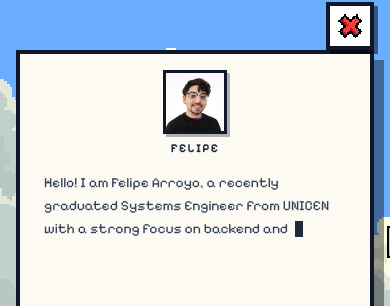
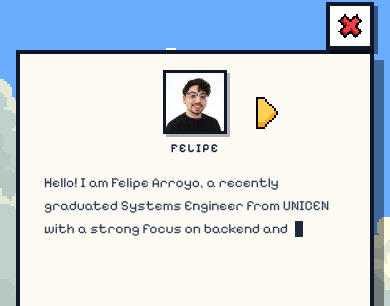
Before and after one commit to feliarroyo/portfolio, a Next.js app: page / in a window 390 px wide. Both pictures are taken after a click on the button 93 px from the left and 728 px from the top of the page. Shown: the part 140-446 px from the top of the page. Built offline with nearby package versions, Linux system fonts and the light colour scheme.

Commit message:
fix: move about me arrows on mobile

```diff
--- a/app/components/AboutMeOverlay.tsx
+++ b/app/components/AboutMeOverlay.tsx
@@ -152,23 +152,23 @@ function AboutDialogContent({
         ariaLabel="Close About Me"
       />
 
-      {/* Left Arrow Zone */}
+      {/* Desktop Left Arrow Zone */}
       {canGoPrev && (
         <button
           onClick={handlePrevPage}
           aria-label="Previous Page"
-          className="absolute -left-10 sm:-left-16 top-1/2 -translate-y-1/2 w-8 h-8 sm:w-10 sm:h-10 z-20 hover:scale-180 transition-transform cursor-pointer"
+          className="hidden sm:block absolute -left-10 sm:-left-16 top-1/2 -translate-y-1/2 w-8 h-8 sm:w-10 sm:h-10 z-20 hover:scale-110 transition-transform cursor-pointer"
         >
           <div className="w-full h-full arrow-sprite scale-x-[-1]" />
         </button>
       )}
 
-      {/* Right Arrow Zone */}
+      {/* Desktop Right Arrow Zone */}
       {canGoNext && (
         <button
           onClick={handleNextPage}
           aria-label="Next Page"
-          className="absolute -right-10 sm:-right-16 top-1/2 -translate-y-1/2 w-8 h-8 sm:w-10 sm:h-10 z-20 hover:scale-180 transition-transform cursor-pointer"
+          className="hidden sm:block absolute -right-10 sm:-right-16 top-1/2 -translate-y-1/2 w-8 h-8 sm:w-10 sm:h-10 z-20 hover:scale-110 transition-transform cursor-pointer"
         >
           <div className="w-full h-full arrow-sprite" />
         </button>
@@ -181,8 +181,25 @@ function AboutDialogContent({
       >
         {/* Main Content Area */}
         <div className="flex flex-col sm:flex-row items-center sm:items-start gap-4 sm:gap-5 grow overflow-hidden h-full">
-          {/* Avatar Frame & Name */}
-          <div className="shrink-0 flex flex-col items-center">
+
+          {/* Avatar Frame, Name & Mobile Arrows */}
+          <div className="shrink-0 flex flex-row sm:flex-col items-center justify-center gap-6 sm:gap-0 w-full sm:w-auto">
+
+            {/* Mobile Left Arrow */}
+            {canGoPrev ? (
+              <button
+                onClick={handlePrevPage}
+                aria-label="Previous Page"
+                className="sm:hidden w-8 h-8 z-20 hover:scale-110 transition-transform cursor-pointer"
+              >
+                <div className="w-full h-full arrow-sprite scale-x-[-1]" />
+              </button>
+            ) : (
+              <div className="sm:hidden w-8 h-8" /> /* Spacing placeholder to keep Avatar centered */
+            )}
+
+            {/* Avatar Box */}
+            <div className="flex flex-col items-center">
               <div className="relative w-16 h-16 sm:w-20 sm:h-20 border-3 border-slate-900 dark:border-slate-400 bg-amber-100 dark:bg-slate-800 shadow-[3px_3px_0px_0px_rgba(0,0,0,0.3)] overflow-hidden">
                 <Image
                   src="/images/profile.png"
@@ -196,6 +213,20 @@ function AboutDialogContent({
               <span className="mt-1.5 text-xs font-bold font-mono tracking-widest text-slate-800 dark:text-slate-200 uppercase select-none">
                 FELIPE
               </span>
+            </div>
+
+            {/* Mobile Right Arrow */}
+            {canGoNext ? (
+              <button
+                onClick={handleNextPage}
+                aria-label="Next Page"
+                className="sm:hidden w-8 h-8 z-20 hover:scale-110 transition-transform cursor-pointer"
+              >
+                <div className="w-full h-full arrow-sprite" />
+              </button>
+            ) : (
+              <div className="sm:hidden w-8 h-8" /> /* Spacing placeholder to keep Avatar centered */
+            )}
           </div>
 
           {/* Dialogue Text */}
```
Lines whose indentation alone changed are shown as unchanged.
